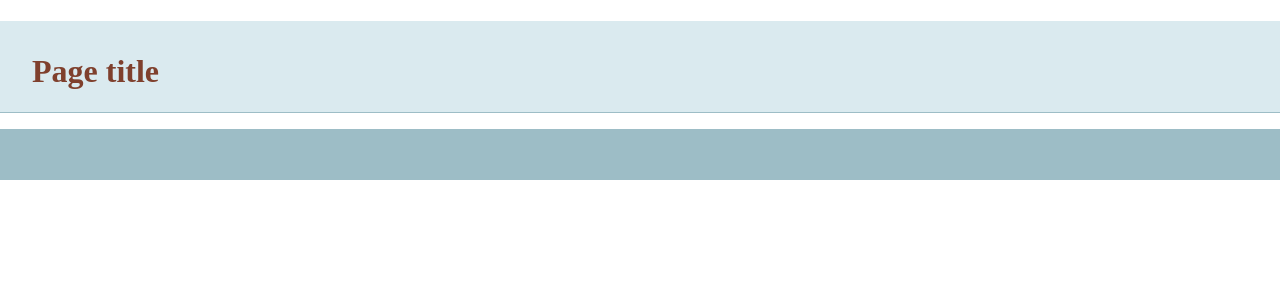
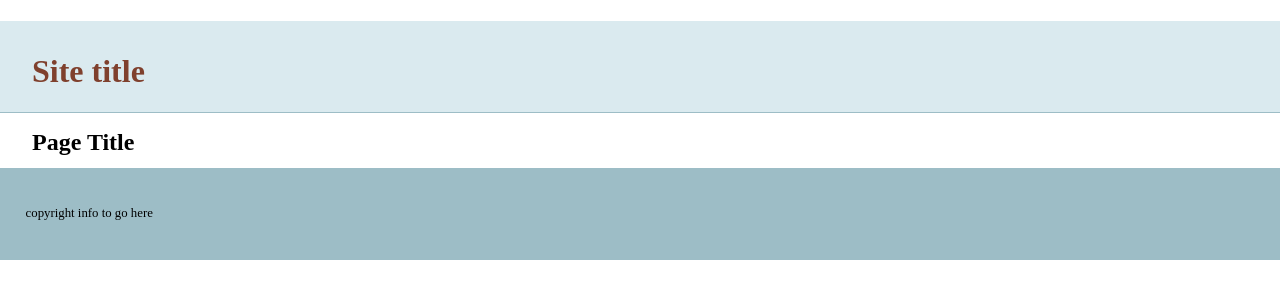
Before and after one commit to jeroentiggelman/git-basics, a plain HTML site: page index.html in a window 1280 px wide. Drawn offline with nearby package versions, Linux system fonts and the light colour scheme.

Commit message:
added more info to template

```diff
--- a/index.html
+++ b/index.html
@@ -14,13 +14,15 @@
     </head>
     <body>
     <header>
-	<h1>Page title</h1>
+	<h1>Site title</h1>
     </header>
     <nav id="pageNav">
     </nav>
     <main>
+        <h2>Page Title</h2>
     </main>
     <footer>
+        <p>copyright info to go here</p>
     </footer>
         <script>
 //use the modernizr load to load up external scripts. This will load the scripts asynchronously, but the order listed matters. Although it will load all scripts in parallel, it will execute them in the order listed
```
